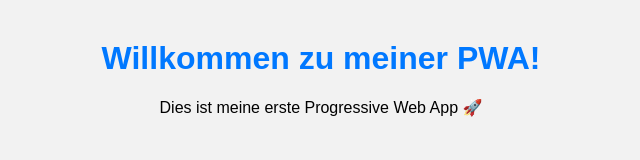
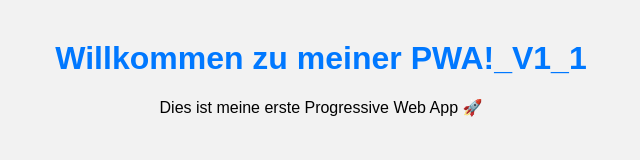
Before and after one commit to Gio-DB/minimal-pwa, a plain HTML site: page index.html in a window 1280 px wide. Shown: the whole page, without its empty margins (319-959 px from the left). Drawn offline with Linux system fonts and the light colour scheme.

Commit message:
Update index.html

```diff
--- a/index.html
+++ b/index.html
@@ -8,7 +8,7 @@
   <link rel="stylesheet" href="style.css">
 </head>
 <body>
-  <h1>Willkommen zu meiner PWA!</h1>
+  <h1>Willkommen zu meiner PWA!_V1_1</h1>
   <p>Dies ist meine erste Progressive Web App 🚀</p>
 
   <script src="app.js"></script>
```
